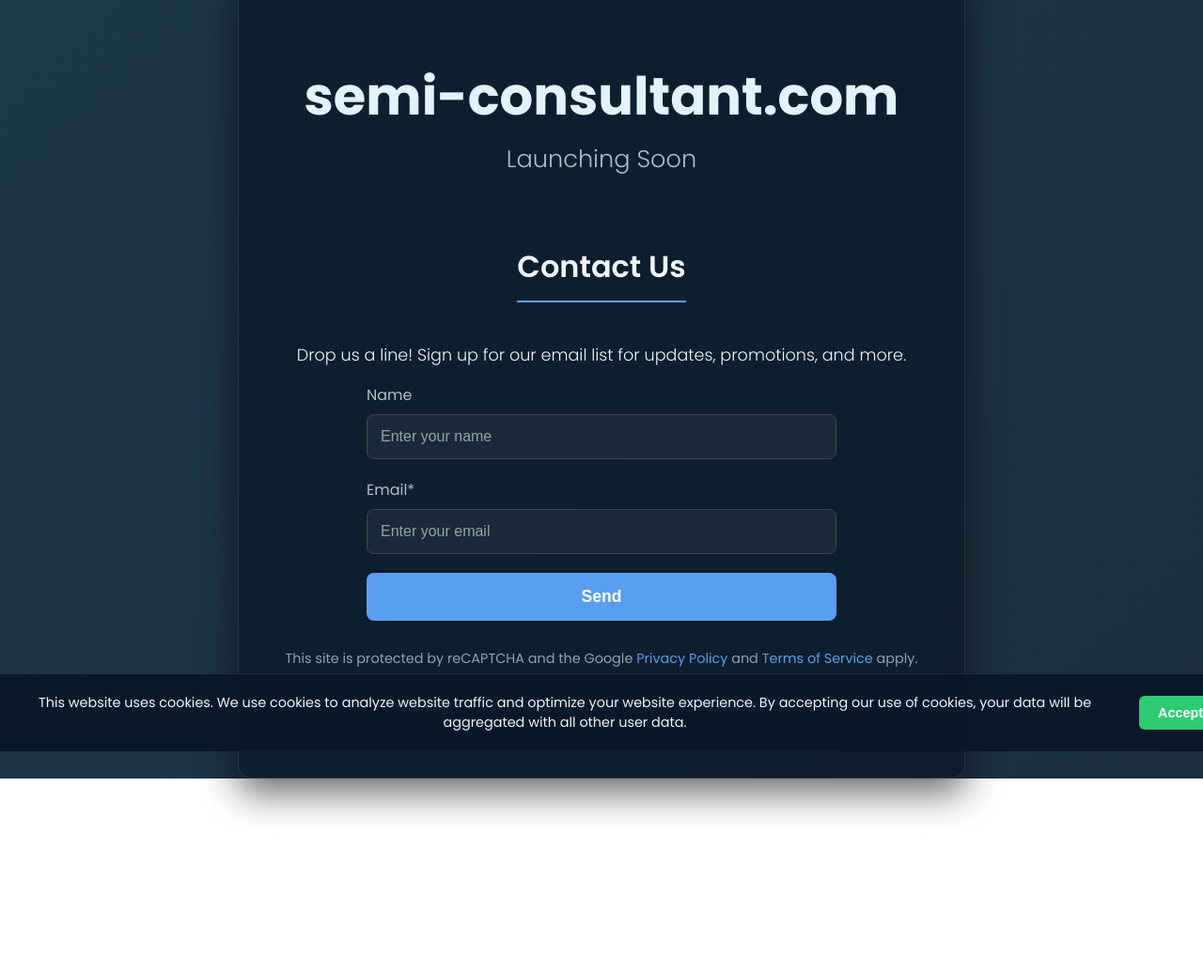
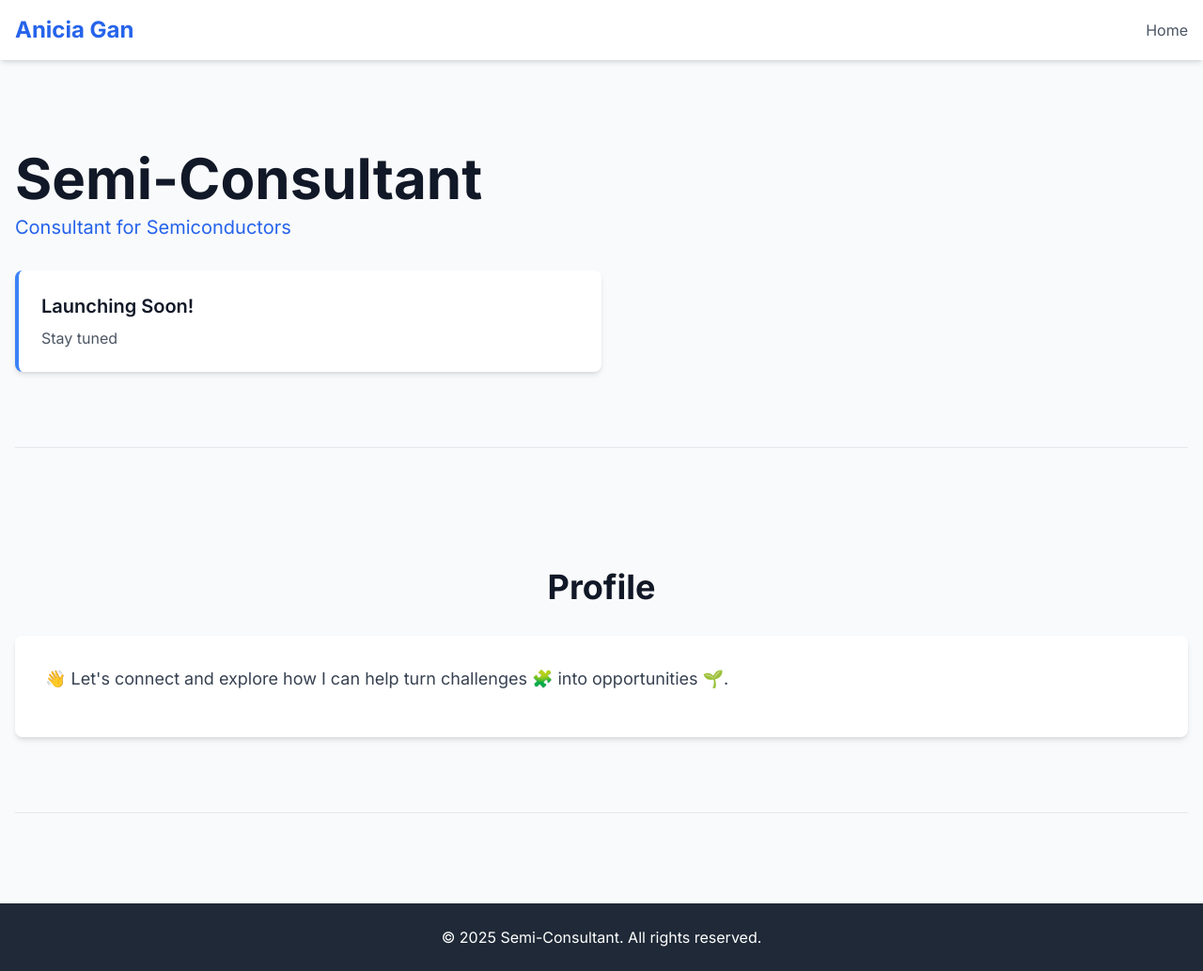
Before and after one commit to KennKurzbock/semi-consultant, a plain HTML site: page index.html in a window 1280 px wide. Shown: the whole page at 94% size. Before the commit the page ends 829 px from the top, so only its background shows below. Drawn offline with nearby package versions, Linux system fonts and the light colour scheme.

Commit message:
Update index.html

```diff
--- a/index.html
+++ b/index.html
@@ -3,240 +3,110 @@
 <head>
     <meta charset="UTF-8">
     <meta name="viewport" content="width=device-width, initial-scale=1.0">
-    <title>Semi-Consultant - Coming Soon</title>
-    <link rel="preconnect" href="https://fonts.googleapis.com">
-    <link rel="preconnect" href="https://fonts.gstatic.com" crossorigin>
-    <link href="https://fonts.googleapis.com/css2?family=Poppins:wght@300;400;600;700&display=swap" rel="stylesheet">
-
+    <title>Semi-Consultant</title>
+    <script src="https://cdn.tailwindcss.com"></script>
     <style>
-        /* General Styles and Background */
-        body, html {
-            margin: 0;
-            padding: 0;
-            /* Use a more modern and readable font from Google Fonts */
-            font-family: 'Poppins', sans-serif;
-            color: #f0f4f8; /* Lighter off-white for better contrast */
-            height: 100%;
-            display: flex;
-            justify-content: center;
-            align-items: center;
-            /* A more refined, subtle gradient */
-            background: linear-gradient(135deg, #1a2a3a, #1e3a4e, #1a2a3a);
-            background-size: 400% 400%;
-            animation: gradientAnimation 15s ease infinite;
-            text-align: center;
+        @import url('https://fonts.googleapis.com/css2?family=Inter:wght@400;600;700&display=swap');
+        body {
+            font-family: 'Inter', sans-serif;
         }
-
-        @keyframes gradientAnimation {
-            0% { background-position: 0% 50%; }
-            50% { background-position: 100% 50%; }
-            100% { background-position: 0% 50%; }
+        /* Custom smooth scrolling for navigation */
+        html {
+            scroll-behavior: smooth;
+            /* This is crucial for sticky headers */
+            scroll-padding-top: 5rem; /* Adjust this value to match your header's height */
         }
-
-        /* Main Container */
-        .container {
-            max-width: 900px;
-            width: 90%;
-            padding: 50px;
-            background: rgba(10, 25, 41, 0.8); /* Darker, slightly blue-tinted overlay */
-            border-radius: 15px;
-            box-shadow: 0 15px 40px rgba(0, 0, 0, 0.6);
-            backdrop-filter: blur(8px); /* A little more blur for a sleek effect */
-            border: 1px solid rgba(255, 255, 255, 0.1); /* Subtle white border */
-        }
-
-        /* Branding and Messaging */
-        .header h1 {
-            font-size: 3.5rem;
-            margin-bottom: 5px;
-            font-weight: 700; /* Bold and impactful */
-            color: #e3f2fd; /* Light blue accent */
-        }
-
-        .header h2 {
-            font-size: 1.6rem;
-            font-weight: 300;
-            margin-top: 0;
-            color: #b0bec5; /* A soft, light gray */
-        }
-
-        .contact-section h3 {
-            font-size: 2rem;
-            margin-top: 50px;
-            margin-bottom: 25px;
-            border-bottom: 2px solid #5a9eef; /* A brighter blue for the accent line */
-            padding-bottom: 12px;
-            display: inline-block;
-            font-weight: 600;
-        }
-
-        .contact-section p {
-            font-weight: 300;
-            font-size: 1.1rem;
-        }
-
-        /* Form Styling */
-        .contact-form {
-            display: flex;
-            flex-direction: column;
-            gap: 20px;
-            max-width: 500px;
-            margin: 0 auto;
-        }
-
-        .form-group {
-            text-align: left;
-        }
-
-        .form-group label {
-            display: block;
-            margin-bottom: 8px;
-            font-size: 1rem;
-            font-weight: 400;
-            color: #b0bec5;
-        }
-
-        .form-group input {
-            width: 100%;
-            padding: 14px;
-            border: 1px solid #444;
-            background: rgba(255, 255, 255, 0.05); /* Very subtle white tint */
-            color: #e3f2fd;
-            border-radius: 8px;
-            box-sizing: border-box;
-            font-size: 1rem;
-            transition: border-color 0.3s ease, background 0.3s ease;
-        }
-
-        .form-group input:focus {
-            border-color: #5a9eef;
-            outline: none;
-            background: rgba(255, 255, 255, 0.1);
-        }
-
-        .form-group input::placeholder {
-            color: #90a4ae;
-        }
-
-        button {
-            background-color: #5a9eef;
-            color: #fff;
-            border: none;
-            padding: 15px 25px;
-            font-size: 1.1rem;
-            font-weight: 600;
-            border-radius: 8px;
-            cursor: pointer;
-            transition: background-color 0.3s ease, transform 0.2s ease;
-        }
-
-        button:hover {
-            background-color: #4c8cdb;
-            transform: translateY(-2px); /* Subtle lift effect */
-        }
-
-        .disclaimer, .copyright {
-            margin-top: 30px;
-            font-size: 0.9rem;
-            color: #90a4ae;
-        }
-
-        .disclaimer a, .copyright a {
-            color: #5a9eef;
-            text-decoration: none;
-            transition: color 0.3s ease;
-        }
-
-        .disclaimer a:hover, .copyright a:hover {
-            color: #e3f2fd;
-        }
-
-        /* Cookie Banner */
-        .cookie-banner {
-            position: fixed;
-            bottom: 0;
-            left: 0;
-            width: 100%;
-            background: rgba(10, 25, 41, 0.95);
-            padding: 20px;
-            text-align: center;
-            font-size: 0.9rem;
-            display: flex;
-            flex-direction: column;
-            justify-content: center;
-            align-items: center;
-            gap: 15px;
-            border-top: 1px solid rgba(255, 255, 255, 0.1);
-        }
-
-        @media (min-width: 768px) {
-            .cookie-banner {
-                flex-direction: row;
-                gap: 30px;
-            }
-        }
-
-        .cookie-banner p {
-            margin: 0;
-        }
-
-        .cookie-banner button {
-            background-color: #2ecc71;
-            padding: 10px 20px;
-            font-size: 0.9rem;
-            font-weight: 600;
-            border-radius: 6px;
-        }
-
-        .cookie-banner button:hover {
-            background-color: #27ae60;
-            transform: none;
+        /* Style for active navigation links */
+        .nav-link.active {
+            border-bottom: 2px solid #3b82f6; /* A blue line under the active tab */
         }
     </style>
 </head>
-<body>
+<body class="bg-gray-50 text-gray-800">
 
-    <div class="container">
-        <div class="header">
-            <h1>semi-consultant.com</h1>
-            <h2>Launching Soon</h2>
-        </div>
+    <header class="bg-white shadow-md sticky top-0 z-50">
+        <nav class="container mx-auto px-4 py-4 flex flex-col sm:flex-row justify-between items-center">
+            <div class="text-2xl font-bold text-blue-600 mb-4 sm:mb-0">
+                <a href="#home" class="hover:text-blue-800">Anicia Gan</a>
+            </div>
+            <div class="flex flex-wrap justify-center sm:justify-end gap-x-6 gap-y-2">
+                <a href="#home" class="nav-link text-gray-600 hover:text-blue-600 font-medium transition-colors duration-200 py-1">Home</a>
+            </div>
+        </nav>
+    </header>
 
-        <div class="contact-section">
-            <h3>Contact Us</h3>
-            <p>Drop us a line! Sign up for our email list for updates, promotions, and more.</p>
-            <form class="contact-form">
-                <div class="form-group">
-                    <label for="name">Name</label>
-                    <input type="text" id="name" name="name" placeholder="Enter your name">
+    <main class="container mx-auto px-4 py-12 space-y-20">
+
+        <section id="home" class="flex flex-col lg:flex-row items-center justify-between gap-12 pt-12">
+            <div class="lg:w-1/2">
+                <h1 class="text-4xl sm:text-5xl lg:text-6xl font-bold text-gray-900 leading-tight">
+                    Semi-Consultant
+                </h1>
+                <p class="mt-2 text-xl font-medium text-blue-600">Consultant for Semiconductors</p>
+                <div class="mt-8 space-y-4">
+                    <div class="p-6 bg-white rounded-lg shadow-md border-l-4 border-blue-500">
+                        <h3 class="text-xl font-semibold text-gray-900">Launching Soon!</h3>
+                        <p class="mt-2 text-gray-600">
+                            Stay tuned
+                        </p>
+                    </div>
                 </div>
-                <div class="form-group">
-                    <label for="email">Email*</label>
-                    <input type="email" id="email" name="email" placeholder="Enter your email" required>
-                </div>
-                <button type="submit">Send</button>
-            </form>
-        </div>
+            </div>
+        </section>
 
-        <div class="disclaimer">
-            <p>This site is protected by reCAPTCHA and the Google <a href="#">Privacy Policy</a> and <a href="#">Terms of Service</a> apply.</p>
-        </div>
+        <hr class="border-gray-200" />
 
-        <div class="copyright">
-            <p>Copyright © 2025 semi-consultant.com - All Rights Reserved.</p>
-        </div>
-    </div>
+        <section id="profile" class="pt-12">
+            <h2 class="text-3xl sm:text-4xl font-bold text-gray-900 mb-8 text-center">Profile</h2>
+            <div class="bg-white p-8 rounded-lg shadow-md">
+                <p class="text-lg text-gray-700 mb-4">
+                    &#128075; Let's connect and explore how I can help turn challenges &#129513; into opportunities &#127793;.
+                </p>
+            </div>
+        </section>
 
-    <div class="cookie-banner">
-        <p>This website uses cookies. We use cookies to analyze website traffic and optimize your website experience. By accepting our use of cookies, your data will be aggregated with all other user data.</p>
-        <button id="accept-cookies">Accept</button>
-    </div>
+        <hr class="border-gray-200" />
+
+    </main>
+
+    <footer class="bg-gray-800 text-white text-center p-6 mt-12">
+        <p>&copy; 2025 Semi-Consultant. All rights reserved.</p>
+    </footer>
 
     <script>
-        document.getElementById('accept-cookies').onclick = function() {
-            document.querySelector('.cookie-banner').style.display = 'none';
-        }
+        const sections = document.querySelectorAll('section');
+        const navLinks = document.querySelectorAll('.nav-link');
+        const header = document.querySelector('header');
+
+        window.addEventListener('scroll', () => {
+            let current = '';
+            const headerHeight = header.offsetHeight;
+            const scrollYAdjusted = window.pageYOffset + headerHeight;
+
+            sections.forEach(section => {
+                const sectionTop = section.offsetTop;
+                const sectionHeight = section.clientHeight;
+
+                if (scrollYAdjusted >= sectionTop && scrollYAdjusted < sectionTop + sectionHeight) {
+                    current = section.getAttribute('id');
+                }
+            });
+
+            navLinks.forEach(link => {
+                link.classList.remove('active');
+                if (link.getAttribute('href').substring(1) === current) {
+                    link.classList.add('active');
+                }
+            });
+        });
+
+        document.addEventListener('DOMContentLoaded', () => {
+            // Correct the home link active state on load
+            const homeLink = document.querySelector('.nav-link[href="#home"]');
+            if (homeLink) {
+                homeLink.classList.add('active');
+            }
+        });
     </script>
-
 </body>
 </html>
```
